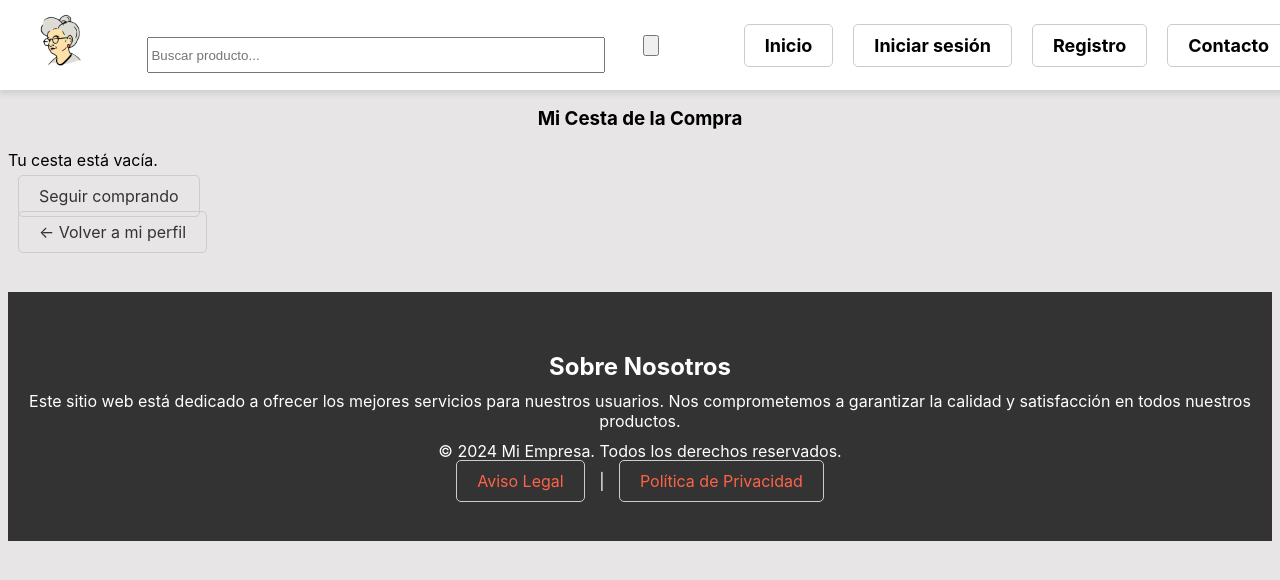
After one commit to superyayas/laYayaFinal, a PHP site: page /gestores/cesta.php in a window 1280 px wide. The commit adds this page. Shown: the top 580 px of the page. Run offline with PHP 8.4, Linux system fonts and the light colour scheme.

Commit message:
pull
Pull de nuevo con el archivo listar_productos y cesta.php, este último esta por terminar

```diff
--- /dev/null
+++ b/gestores/cesta.php
@@ -0,0 +1,77 @@
+<?php
+include_once __DIR__ . '/../config.php';
+include_once __DIR__ . '/../modelo/bdd/mysql.php';
+
+session_start();
+
+$cesta = $_SESSION['cesta'] ?? array(); // Obtener la cesta o un array vacío
+
+$productos_en_cesta = array();
+if (!empty($cesta)) {
+    $ids_productos = array_keys($cesta);
+    $sql = "SELECT p.ID_Producto, p.Nombre, pr.Precio
+            FROM producto p
+            INNER JOIN precio pr ON p.ID_Producto = pr.ID_Producto
+            WHERE p.ID_Producto IN (" . implode(',', $ids_productos) . ")";
+    $productos_en_cesta = yayaBD::consultaLectura($sql);
+}
+
+yayaBD::cerrarConexion();
+?>
+<!DOCTYPE html>
+<html lang="es">
+<head>
+    <meta charset="UTF-8">
+    <title>Cesta de la Compra</title>
+    <link rel="stylesheet" href="<?= BASE_URL ?>includes/styles.css">
+</head>
+<body>
+    <?php include_once __DIR__ . '/../includes/cabecera.php'; ?>
+
+    <section class="completo">
+        <article class="centrado">
+            <h1>Mi Cesta de la Compra</h1>
+
+            <?php if (!empty($productos_en_cesta)): ?>
+                <table class="tabla">
+                    <thead>
+                        <tr>
+                            <th>Nombre</th>
+                            <th>Precio Unitario</th>
+                            <th>Cantidad</th>
+                            <th>Precio Total</th>
+                        </tr>
+                    </thead>
+                    <tbody>
+                        <?php $total_cesta = 0; ?>
+                        <?php foreach ($productos_en_cesta as $producto): ?>
+                            <?php $cantidad = $cesta[$producto['ID_Producto']]; ?>
+                            <?php $precio_total_producto = $producto['Precio'] * $cantidad; ?>
+                            <tr>
+                                <td><?= htmlspecialchars($producto['Nombre']) ?></td>
+                                <td><?= htmlspecialchars(number_format($producto['Precio'], 2)) ?> €</td>
+                                <td><?= htmlspecialchars($cantidad) ?></td>
+                                <td><?= htmlspecialchars(number_format($precio_total_producto, 2)) ?> €</td>
+                            </tr>
+                            <?php $total_cesta += $precio_total_producto; ?>
+                        <?php endforeach; ?>
+                    </tbody>
+                    <tfoot>
+                        <tr>
+                            <td colspan="3" style="text-align:right;"><strong>Total:</strong></td>
+                            <td><strong><?= htmlspecialchars(number_format($total_cesta, 2)) ?> €</strong></td>
+                        </tr>
+                    </tfoot>
+                </table>
+            <?php else: ?>
+                <p>Tu cesta está vacía.</p>
+            <?php endif; ?>
+
+            <p><a href="listar_productos.php">Seguir comprando</a></p>
+            <p><a href="<?= BASE_URL ?>/../sesiones/accesoUser.php">← Volver a mi perfil</a></p>
+        </article>
+    </section>
+
+    <?php include_once __DIR__ . '/../includes/pie.html'; ?>
+</body>
+</html>
--- a/includes/cabecera.php
+++ b/includes/cabecera.php
@@ -25,26 +25,14 @@ session_start();
 <body>
   <header>
 
-         <div class="logo">
+        <div class="logo">
             <img src="<?= BASE_URL ?>includes/img/logo.png" alt="Logo">
-           </div>
+          </div>
           <input type="text" id="buscador" placeholder="Buscar producto...">
         <button class="search-btn" onclick="buscador()" aria-label="Buscar">
-         <svg
-                xmlns="http://www.w3.org/2000/svg"
-                width="24" height="24"
-                viewBox="0 0 24 24"
-                role="img"
-                aria-hidden="true"
-              >
-                <title>Ícono de búsqueda</title>
-                <path d="M15.5 14h-.79l-.28-.27A6.471 6.471 0 0016
-                        9.5 6.5 6.5 0 109.5 16c1.61 0 3.09-.59
-                        4.23-1.57l.27.28v.79l5 4.99L20.49
-                        19l-4.99-5zm-6 0C8.01 14 6 11.99 6
-                        9.5S8.01 5 10.5 5 15 7.01 15
-                        9.5 12.99 14 10.5 14z"/>
-              </svg>
+          <svg viewBox="0 0 24 24">
+            <path d="..." />
+          </svg>
         </button>
         <div id="resultados"></div>
 
@@ -69,10 +57,5 @@ session_start();
 
       </nav>
     <?php endif; ?>
-
-  <script>
-    window.BASE_URL = '<?= BASE_URL ?>';
-  </script>
-
-  <script src="<?= BASE_URL ?>includes/scripts.js" defer></script>
+  <script src="<?= BASE_URL ?>scripts.js"></script>
   </header>
--- a/includes/login.php
+++ b/includes/login.php
@@ -17,7 +17,7 @@
 	<form action="../sesiones/controlSesiones/validarSesion.php" method="POST">
 	<h2>Formulario de Acceso</h2>
     <div class="formulario-conjunto">
-	<label>Nombre:</label>
+	<label>Usuario:</label>
 	<input type="text" name="usuario"/>
 </div>
 <div class="formulario-conjunto">
```
Also changed, not shown: gestores/listar_productos.php (added, +63 -0 lines), includes/buscar_producto.php (+2 -10 lines), includes/scripts.js (+4 -12 lines).
